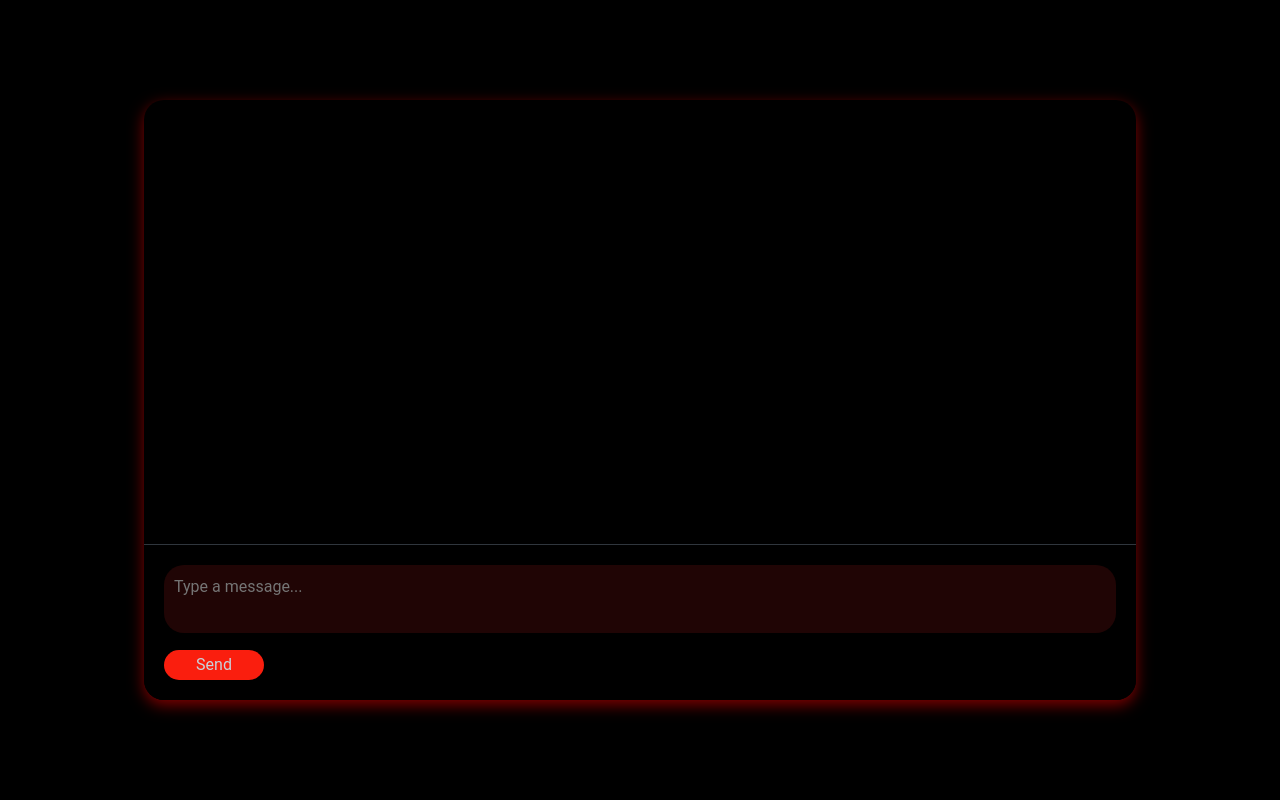
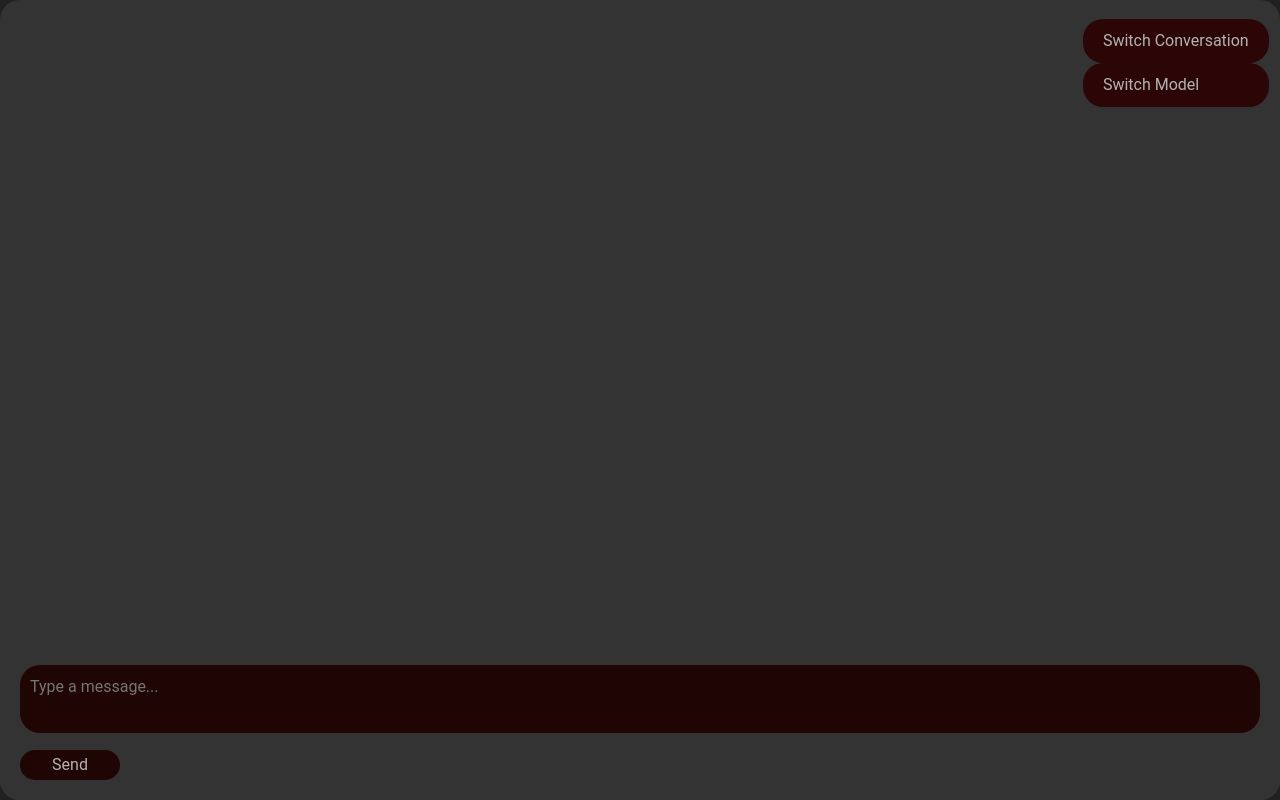
Before and after one commit to LaurenceGuws/Chat_Bots, a Flask app: page / in a window 1280 px wide. Run offline with Flask 3, Linux system fonts and the light colour scheme; some libraries are stand-ins or nearby versions.

Commit message:
Cleanup done

```diff
--- a/app.py
+++ b/app.py
@@ -18,9 +18,6 @@
     messages = [row[0] for row in db.session.query(Message.text).filter(Message.conversation_id == conversation_id).all()]
     session['messages'] = messages
     return messages
-
-# def allowed_file(filename):
-#     return '.' in filename and filename.rsplit('.', 1)[1].lower() in  {'txt', 'pdf', 'png', 'jpg', 'jpeg', 'gif', 'zip'}
 
 app = Flask(__name__)
 app.config['UPLOAD_FOLDER'] = './uploads'
@@ -70,13 +67,13 @@
         name = session['model_name']
 
         if message is not None:
-            messages.append('You: ' + message)
+            messages.append(message)
             message_obj = Message(user='You', text=message, conversation_id=conversation_id)
             db.session.add(message_obj)
         if session['model_name'] == 'bard':
-            response = chat.send_message(message)
+            response = chat.send_bard_message(message)
             if message is not None:
-                messages.append('Bard: ' + response)
+                messages.append(response)
                 message_obj = Message(user='Bard', text=response, conversation_id=conversation_id)
                 db.session.add(message_obj)
                 db.session.commit()
@@ -84,7 +81,7 @@
         if session['model_name'] == 'gpt_35_turbo':
             response = chat.chat_gpt_interact(session['messages'])
             if message is not None:
-                messages.append('gpt: ' + response)
+                messages.append(response)
                 message_obj = Message(user='gpt', text=response, conversation_id=conversation_id)
                 db.session.add(message_obj)
                 db.session.commit()
@@ -139,26 +136,6 @@
     print(f'model name changed to : ' + session['model_name'])
     return redirect(url_for('index'))
 
-@app.route('/api/messages', methods=['GET'])
-def get_messages():
-    # Replace with your actual logic to fetch messages.
-    messages = session['messages']
-    messages = [msg.to_dict() for msg in messages]  # Convert messages to dictionaries (or any serializable format).
-    return {"messages": messages}, 200
-
-@app.route('/api/messages', methods=['POST'])
-def send_message():
-    data = request.get_json()
-    if not data or 'text' not in data:
-        return {"error": "No message provided"}, 400
-    message_text = data['text']
-    response = chat.send_message(message_text)
-
-    # You might want to save the sent message and the response to your database here.
-
-    return {"response": response}, 200
-
-
 if __name__ == '__main__':
     # app.run(debug=True)
     app.run(host='0.0.0.0', port=5000, debug=True)
--- a/templates/index.html
+++ b/templates/index.html
@@ -8,8 +8,8 @@
             font-family: 'Roboto', sans-serif;
             margin: 0;
             padding: 0;
-            background: #000000; /* Deep Black Background */
-            color: #fa1e0e; /* Bright Red Color */
+            background: #212121; /* Deep Black Background */
+            color: #6f0901; /* Bright Red Color */
         }
 
         #chat-app {
@@ -20,12 +20,12 @@
         }
 
         #chat-container {
-            position: relative;
-            width: 80%;
-            height: 600px;
+            position: absolute;
+            width: 100%;
+            height: 100%;
             border-radius: 20px;
-            background: #000000; /* Deep Black Container */
-            box-shadow: 0 5px 15px rgba(255, 0, 0, 0.5); /* Reddish shadow */
+            background: #333333; /* Deep Black Container */
+            box-shadow: 0 5px 15px rgba(255, 0, 0, 0.0); /* Reddish shadow */
             overflow: hidden;
             display: flex;
             flex-direction: column;
@@ -45,7 +45,7 @@
         }
 
         #messages::-webkit-scrollbar-thumb {
-            background-color: #fa1e0e; /* Bright Red Scrollbar */
+            background-color: #430905; /* Bright Red Scrollbar */
             border-radius: 10px;
         }
 
@@ -57,18 +57,19 @@
             border-radius: 20px;
             line-height: 1.4;
             position: relative;
-            color: #c9d1d9; /* Greyish Text */
-            box-shadow: 2px 2px 10px 0 rgba(255, 0, 0, 0.5); /* Reddish Shadow */
+            color: #b3b3b3; /* Greyish Text */
         }
 
         .message.Bard {
             align-self: flex-start;
-            background: #fa1e0e; /* Bright Red Message Bubble for Bard */
+            font: #333333;
+            background: #6f0901; /* Bright Red Message Bubble for Bard */
         }
 
         .message.User {
             align-self: flex-end;
-            background: #000000; /* Black Message Bubble for User */
+            font: #6f0901;
+            background: #1a1a1a; /* Black Message Bubble for User */
         }
 
         #input-area {
@@ -76,13 +77,13 @@
             flex-direction: column;
             justify-content: space-between;
             padding: 20px;
-            background: #000000; /* Deep Black Input Area */
+            background: #333333; /* Deep Black Input Area */
             border-top: 1px solid #30363d;
         }
 
         #input-area textarea {
             width: 100%;
-            min-height: 50px;
+            min-height: 30px;
             max-height: 150px;
             border: none;
             padding: 10px;
@@ -92,7 +93,7 @@
             outline: none;
             border-radius: 20px;
             background: #200505;
-            color: #c9d1d9;
+            color: #b3b3b3;
             margin-bottom: 10px;
         }
 
@@ -104,20 +105,20 @@
             outline: none;
             font-size: 16px;
             border-radius: 20px;
-            background: #fa1e0e; /* Bright Red Button */
-            color: #c9d1d9;
+            background: #200505; /* Bright Red Button */
+            color: #b3b3b3;
             cursor: pointer;
             transition: background 0.3s ease;
         }
 
         #input-area button:hover {
-            background: #fa1e0e;
+            background: #6f0901;
         }
 
         #nav-buttons {
             position: absolute;
-            top: 0;
-            right: 0;
+            top: 0.5cm;
+            right: 0.3cm;
             /* other styles... */
         }
 
@@ -125,14 +126,14 @@
         #nav-buttons a {
             padding: 10px 20px;
             text-decoration: none;
-            color: #c9d1d9;
-            background: #fa1e0e; /* Bright Red Links */
+            color: #b3b3b3;
+            background: #2c0606; /* Bright Red Links */
             border-radius: 20px;
             transition: background 0.3s ease;
         }
 
         #nav-buttons a:hover {
-            background: #fa1e0e;
+            background: #6f0901;
         }
     </style>
 </head>
@@ -163,10 +164,8 @@
         </div>
     </div>
     <div id="nav-buttons">
-          <div class="dropdown-menu" aria-labelledby="dropdownMenuButton">
-              <a class="dropdown-item" href="{{ url_for('conversations') }}">Switch Conversation</a>
-              <a class="dropdown-item" href="{{ url_for('goto_models') }}">Switch Model</a>
-          </div>
+        <a class="dropdown-item" href="{{ url_for('conversations') }}">Switch Conversation</a>
+        <a class="dropdown-item" href="{{ url_for('goto_models') }}">Switch Model</a>
     </div>
   <script src="https://code.jquery.com/jquery-3.5.1.slim.min.js"></script>
   <script src="https://cdn.jsdelivr.net/npm/bootstrap@5.1.1/dist/js/bootstrap.bundle.min.js"></script>
```
Also changed, not shown: Chat.py (+8 -5 lines), Requirements.txt (+19 -1 lines), README.md, 1 other file.
